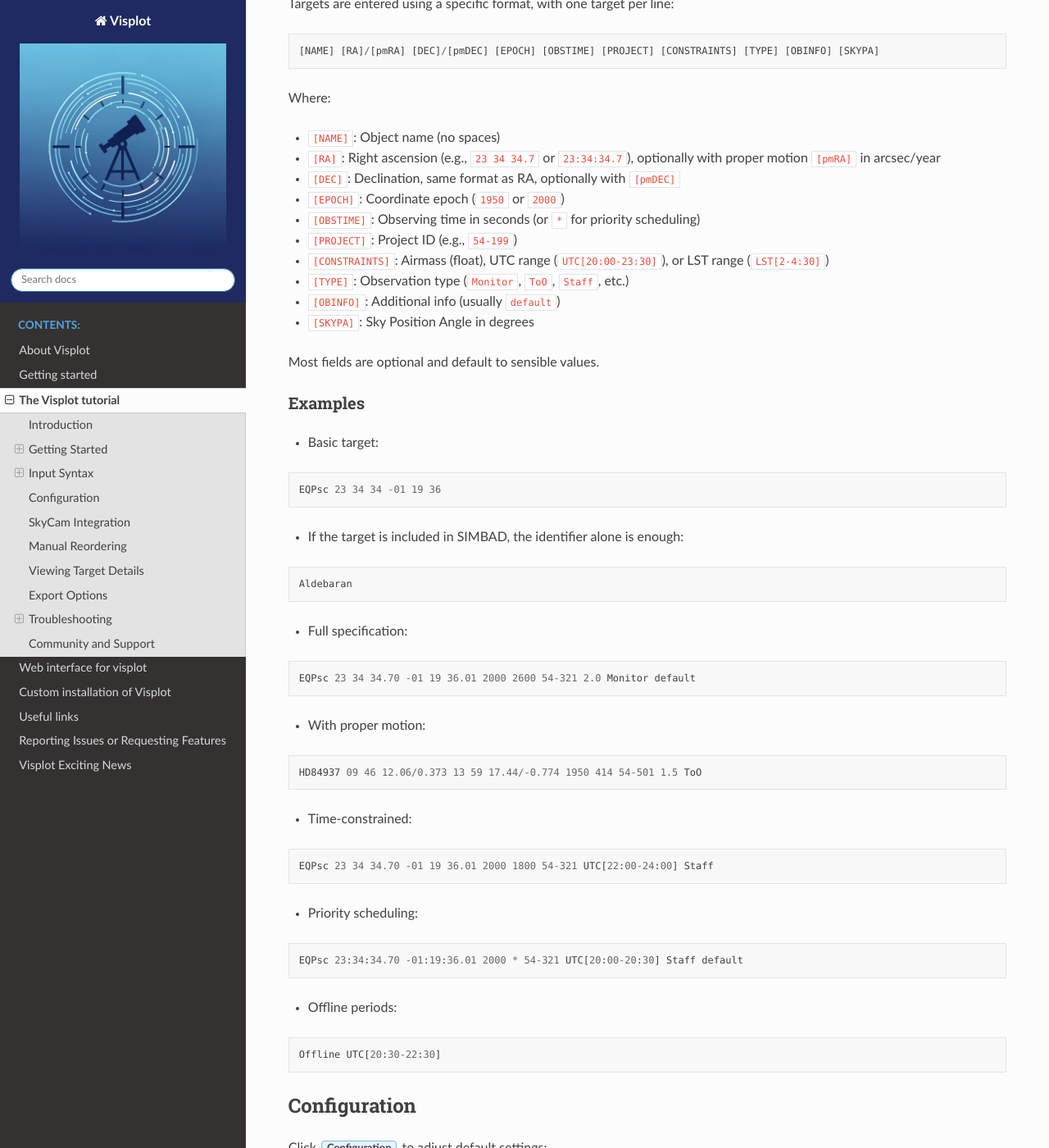
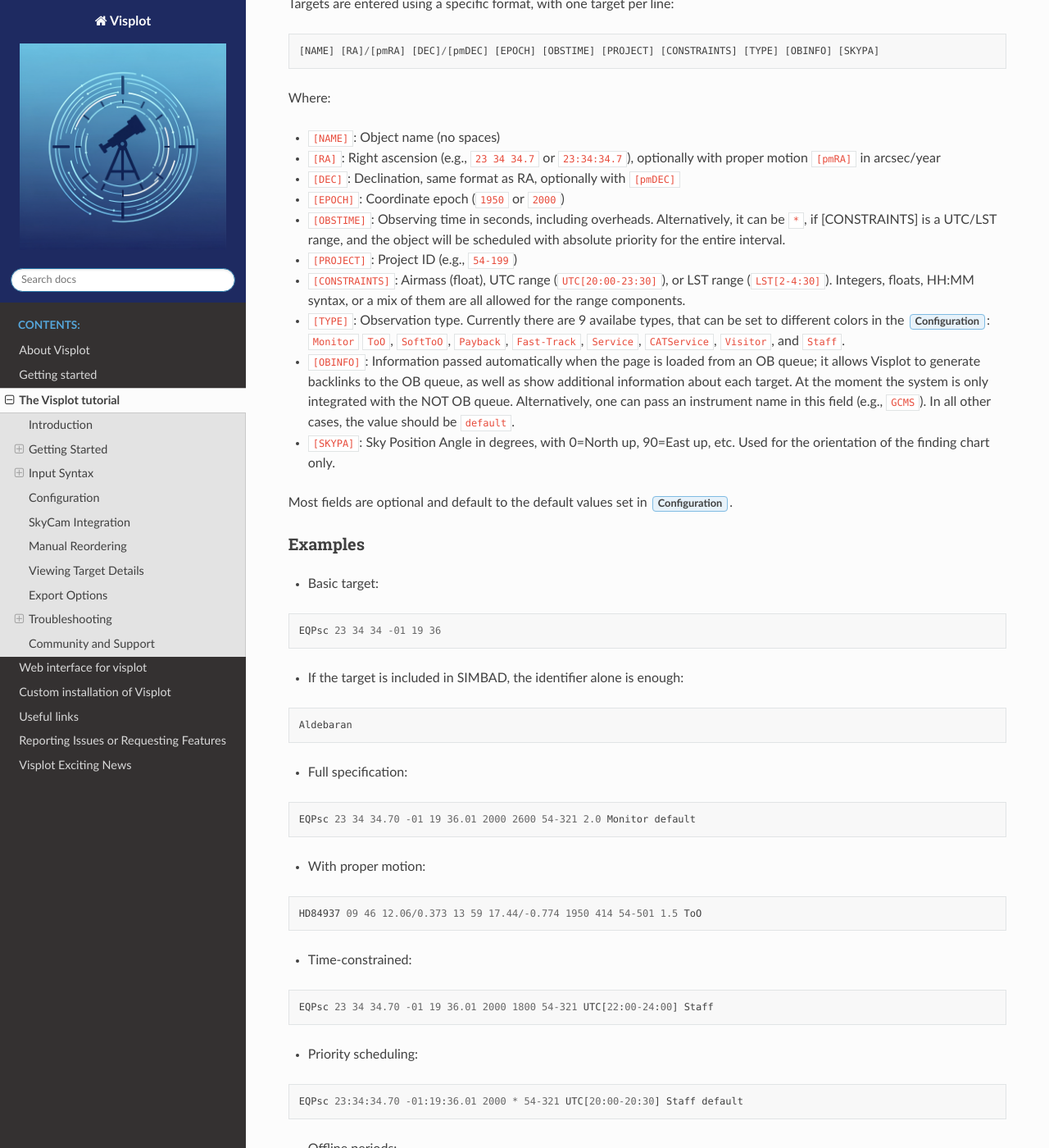
Before and after one commit to egafton/visplot, a Sphinx documentation site: the page built from docs/tutorial.rst, in a window 1280 px wide and 1400 px high, scrolled down 4240 px. Shown: the whole window at 82% size. Built offline with Sphinx 7.4.7 and the Read the Docs theme 3.1.0, drawn with Linux system fonts in a browser that asks for light colours; some of the changed text lies outside the part shown.

Commit message:
RTD: updating tutorial

```diff
--- a/docs/tutorial.rst
+++ b/docs/tutorial.rst
@@ -149,14 +149,14 @@
 - ``[RA]``: Right ascension (e.g., ``23 34 34.7`` or ``23:34:34.7``), optionally with proper motion ``[pmRA]`` in arcsec/year
 - ``[DEC]``: Declination, same format as RA, optionally with ``[pmDEC]``
 - ``[EPOCH]``: Coordinate epoch (``1950`` or ``2000``)
-- ``[OBSTIME]``: Observing time in seconds (or ``*`` for priority scheduling)
+- ``[OBSTIME]``: Observing time in seconds, including overheads. Alternatively, it can be ``*``, if [CONSTRAINTS] is a UTC/LST range, and the object will be scheduled with absolute priority for the entire interval.
 - ``[PROJECT]``: Project ID (e.g., ``54-199``)
-- ``[CONSTRAINTS]``: Airmass (float), UTC range (``UTC[20:00-23:30]``), or LST range (``LST[2-4:30]``)
-- ``[TYPE]``: Observation type (``Monitor``, ``ToO``, ``Staff``, etc.)
-- ``[OBINFO]``: Additional info (usually ``default``)
-- ``[SKYPA]``: Sky Position Angle in degrees
+- ``[CONSTRAINTS]``: Airmass (float), UTC range (``UTC[20:00-23:30]``), or LST range (``LST[2-4:30]``). Integers, floats, HH:MM syntax, or a mix of them are all allowed for the range components.
+- ``[TYPE]``: Observation type. Currently there are 9 availabe types, that can be set to different colors in the :guilabel:`Configuration`: ``Monitor`` ``ToO``, ``SoftToO``, ``Payback``, ``Fast-Track``, ``Service``, ``CATService``, ``Visitor``, and ``Staff``.
+- ``[OBINFO]``: Information passed automatically when the page is loaded from an OB queue; it allows Visplot to generate backlinks to the OB queue, as well as show additional information about each target. At the moment the system is only integrated with the NOT OB queue. Alternatively, one can pass an instrument name in this field (e.g., ``GCMS``). In all other cases, the value should be ``default``.
+- ``[SKYPA]``: Sky Position Angle in degrees, with 0=North up, 90=East up, etc. Used for the orientation of the finding chart only.
 
-Most fields are optional and default to sensible values.
+Most fields are optional and default to the default values set in :guilabel:`Configuration`.
 
 Examples
 --------
@@ -215,7 +215,8 @@
 - Telescope selection: dropbox or interactive selection on the map.
 - Default epoch, observing time, and project ID
 - Maximum airmass
-- Observation types and colors
+- Default observation type
+- Type Color:
 - Default Instrument (it can influence the observing constraints)
 - Scheduling options (e.g., reschedule in past, zenith limits)
 
```
